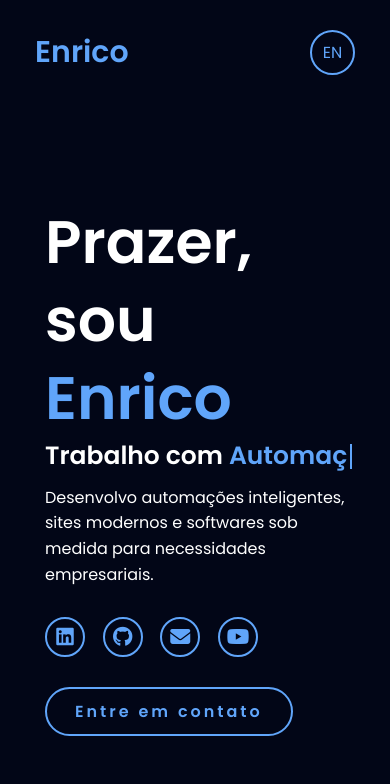
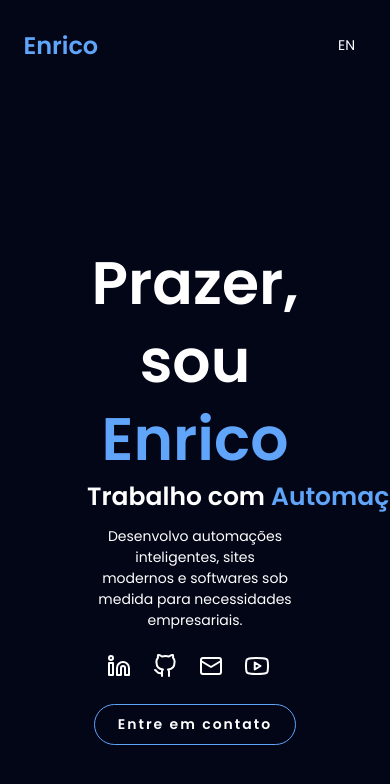
Before and after one commit to EnricoBrito/portifolio, a plain HTML site: page index.html in a window 390 px wide. Drawn offline with Linux system fonts and the light colour scheme.

Commit message:
first commit

```diff
--- a/index.html
+++ b/index.html
@@ -3,10 +3,14 @@
 <head>
     <meta charset="UTF-8">
     <meta name="viewport" content="width=device-width, initial-scale=1.0">
-    <link rel="stylesheet" href="https://cdnjs.cloudflare.com/ajax/libs/font-awesome/6.5.2/css/all.min.css">
     <link rel="stylesheet" href="/static/style.css">
-    <link rel="icon" type="image/png" sizes="1024x1024" href="/static/icone.png">
+    <link rel="icon" href="static/pagina.png">
+    <link rel="stylesheet" href="https://cdnjs.cloudflare.com/ajax/libs/font-awesome/6.5.0/css/all.min.css">
     <title>Enrico Dev</title>
+
+    <style>
+
+    </style>
 </head>
 <body>
 
@@ -27,15 +31,50 @@
         <p class="t3">Desenvolvo automações inteligentes, sites modernos e softwares sob medida para necessidades empresariais.</p>
 
         <div class="social-icons">
-            <a href="https://www.linkedin.com/in/enrico-almeida-a47400314"><i class="fa-brands fa-linkedin"></i></a>
-            <a href="https://github.com/EnricoBrito"><i class="fa-brands fa-github"></i></a>
-            <a href="mailto:enricodealmeidabrito@gmail.com"><i class="fa-solid fa-envelope"></i></a>
-            <a href="https://www.youtube.com/@DevJunior"><i class="fa-brands fa-youtube"></i></a>
+
+
+            <a href="https://www.linkedin.com/in/enrico-almeida-a47400314" target="_blank">
+                <svg class="lucide-icon" fill="none" stroke-width="2" stroke-linecap="round" stroke-linejoin="round">
+                    <path d="M16 8a6 6 0 0 1 6 6v7h-4v-7a2 2 0 0 0-4 0v7h-4v-7a6 6 0 0 1 6-6z" />
+                    <rect x="2" y="9" width="4" height="12" />
+                    <circle cx="4" cy="4" r="2" />
+                </svg>
+            </a>
+
+
+            <a href="https://github.com/EnricoBrito" target="_blank">
+                <svg class="lucide-icon" fill="none" stroke-width="2" stroke-linecap="round" stroke-linejoin="round">
+                    <path d="M9 19c-5 1.5-5-2.5-7-3m14 6v-3.87a3.37 3.37 0 0 0-.94-2.61c3.14-.35 6.44-1.54 6.44-7A5.44 5.44 0 0 0 20 3.77 5.07 5.07 0 0 0 19.91 1S18.73.65 16 2.48a13.38 13.38 0 0 0-7 0C6.27.65 5.09 1 5.09 1A5.07 5.07 0 0 0 5 3.77 5.44 5.44 0 0 0 3.5 8.53c0 5.42 3.3 6.61 6.44 7A3.37 3.37 0 0 0 9 18.13V22" />
+                </svg>
+            </a>
+
+
+            <a href="https://mail.google.com/mail/?view=cm&fs=1&to=enricodealmeidabrito@gmail.com&su=Contato&body=Olá%20Enrico," target="_blank">
+                <svg class="lucide-icon" fill="none" stroke-width="2" stroke-linecap="round" stroke-linejoin="round">
+                    <rect x="2" y="4" width="20" height="16" rx="2" />
+                    <path d="m22 7-10 6L2 7" />
+                </svg>
+            </a>
+
+
+            <a href="https://www.youtube.com/@DevJunior" target="_blank">
+                <svg class="lucide-icon" fill="none" stroke-width="2" stroke-linecap="round" stroke-linejoin="round">
+                    <path d="M22.54 6.42A2.78 2.78 0 0 0 20.68 4.7C18.88 4 12 4 12 4s-6.88 0-8.68.7A2.78 2.78 0 0 0 1.46 6.42 29.94 29.94 0 0 0 1 12a29.94 29.94 0 0 0 .46 5.58A2.78 2.78 0 0 0 3.32 19.3C5.12 20 12 20 12 20s6.88 0 8.68-.7a2.78 2.78 0 0 0 1.86-1.72A29.94 29.94 0 0 0 23 12a29.94 29.94 0 0 0-.46-5.58z" />
+                    <polygon points="9.75 8.5 15.5 12 9.75 15.5 9.75 8.5" />
+                </svg>
+            </a>
+
         </div>
 
         <a href="https://wa.me/5511942544758" class="btn t4">Entre em contato</a>
     </div>
+  </div>
 </section>
+
+
+
+
+
 
 <script src="/static/script.js"></script>
 </body>
--- a/static/script.js
+++ b/static/script.js
@@ -12,25 +12,35 @@ let charIndex = 0;
 let typingSpeed = 100;
 let erasingSpeed = 80;
 let typingElement = document.getElementById("typing");
+let typingTimeout = null;
+
+function clearTyping() {
+    if (typingTimeout) {
+        clearTimeout(typingTimeout);
+        typingTimeout = null;
+    }
+}
 
 function type() {
+    clearTyping();
     if (charIndex < text[index].length) {
         typingElement.textContent += text[index][charIndex];
         charIndex++;
-        setTimeout(type, typingSpeed);
+        typingTimeout = setTimeout(type, typingSpeed);
     } else {
-        setTimeout(erase, 1200);
+        typingTimeout = setTimeout(erase, 1200);
     }
 }
 
 function erase() {
+    clearTyping();
     if (charIndex > 0) {
         typingElement.textContent = text[index].substring(0, charIndex - 1);
         charIndex--;
-        setTimeout(erase, erasingSpeed);
+        typingTimeout = setTimeout(erase, erasingSpeed);
     } else {
         index = (index + 1) % text.length;
-        setTimeout(type, 300);
+        typingTimeout = setTimeout(type, 300);
     }
 }
 
@@ -83,6 +93,8 @@ function switchLanguage() {
     index = 0;
     charIndex = 0;
     typingElement.textContent = "";
+
+    clearTyping();
     type();
 
     translateBtn.textContent = currentLang === "pt" ? "EN" : "PT";
--- a/static/style.css
+++ b/static/style.css
@@ -35,6 +35,8 @@ header{
     z-index: 100;
 }
 
+
+
 .logo{
     font-size: 3rem;
     color: #60a5fa;
@@ -48,20 +50,18 @@ header{
 }
 
 .translate-btn{
-    font-size: 1.6rem;
+    font-size: 1.9rem;
     width: 45px;
     height: 45px;
     border-radius: 50%;
     background: transparent;
-    border: 2px solid #60a5fa;
-    color: #60a5fa;
+    color: #ffffff;
     cursor: pointer;
     transition: 0.3s ease;
 }
 
 .translate-btn:hover{
-    background: #60a5fa;
-    color: #020617;
+    color: #60a5fa;
     transform: scale(1.15);
 }
 
@@ -75,6 +75,12 @@ section{
     justify-content: center;
     align-items: center;
     gap: 8rem;
+}
+
+.home-content{
+    max-width: 600px;
+    width: 100%;
+    text-align: left;
 }
 
 .home .home-content h1{
@@ -106,7 +112,6 @@ span{
     width: 4rem;
     height: 4rem;
     background-color: transparent;
-    border: 0.2rem solid #60a5fa;
     font-size: 2rem;
     border-radius: 50%;
     margin: 3rem 1.5rem 3rem 0;
@@ -117,8 +122,7 @@ span{
 .social-icons a:hover{
     color: #020617;
     transform: scale(1.3) translateY(-5px);
-    background-color: #60a5fa;
-    box-shadow: 0 0 25px #60a5fa;
+
 }
 
 .btn{
@@ -127,10 +131,10 @@ span{
     background-color: transparent;
     border-radius: 4rem;
     font-size: 1.6rem;
-    color: #60a5fa;
+    color: #ffffff;
     letter-spacing: 0.3rem;
     font-weight: 600;
-    border: 2px solid #60a5fa;
+    border: 1px solid #60a5fa;
     cursor: pointer;
     position: relative;
     overflow: hidden;
@@ -146,7 +150,7 @@ span{
     background-color: #60a5fa;
     z-index: -1;
     clip-path: ellipse(70% 35% at 50% 100%);
-    transition: height 0.9s ease;
+    transition: height 1.1s ease;
 }
 
 .btn:hover::before{
@@ -155,7 +159,7 @@ span{
 }
 
 .btn:hover{
-    color: #020617;
+    color: #ffffff;
     transform: scale(1.03);
     box-shadow: 0 0 25px #60a5fa;
     transition: transform 1s ease, color 1s ease;
@@ -173,11 +177,87 @@ span{
     height: 1em;
     background-color: #60a5fa;
     margin-left: 3px;
-    animation: blink 0.7s infinite;
+    animation: blink 1s infinite;
     vertical-align: middle;
 }
 
+.lucide-icon {
+    width: 28px;
+    height: 28px;
+    stroke: #ffffff;
+    transition: 0.8s ease;
+    }
 
+.social-icons a:hover .lucide-icon {
+    stroke: #60a5fa;
+}
+
+
+
+
+@media (max-width: 600px) {
+
+    header {
+        padding: 1.5rem 6%;
+        margin-top: 10px;
+    }
+
+    .logo {
+        font-size: 2.4rem;
+    }
+
+    .translate-btn {
+        width: 40px;
+        height: 40px;
+        font-size: 1.4rem;
+    }
+
+    .home {
+        flex-direction: column;
+        text-align: center;
+        gap: 2rem;
+        padding-top: 10rem;
+    }
+
+    .home-content {
+        max-width: 90%;
+        text-align: center;
+    }
+
+    .home-content h1 {
+        font-size: 3.8rem;
+        line-height: 1.2;
+    }
+
+    .home-content h3 {
+        font-size: 2.2rem;
+        margin-bottom: 1rem;
+    }
+
+    .typing-text {
+        width: 220px;
+    }
+
+    .home-content p {
+        font-size: 1.4rem;
+        max-width: 90%;
+        margin: 0 auto;
+        line-height: 1.5;
+    }
+
+    .social-icons a {
+        width: 3.3rem;
+        height: 3.3rem;
+        font-size: 1.7rem;
+        margin: 2rem 1rem 2rem 0;
+    }
+
+    .btn {
+        font-size: 1.4rem;
+        padding: 0.9rem 2.3rem;
+        letter-spacing: 0.2rem;
+    }
+}
 
 @keyframes blink{
     0%,50%{opacity:1;}
@@ -208,4 +288,9 @@ span{
         width: 70vw;
         margin-top: 4rem;
     }
+
+    .home-content{
+        max-width: 90%;
+        text-align: center;
+    }
 }
```
Also changed, not shown: static/icone.png (deleted), static/pagina.png (added), 1 other file.
